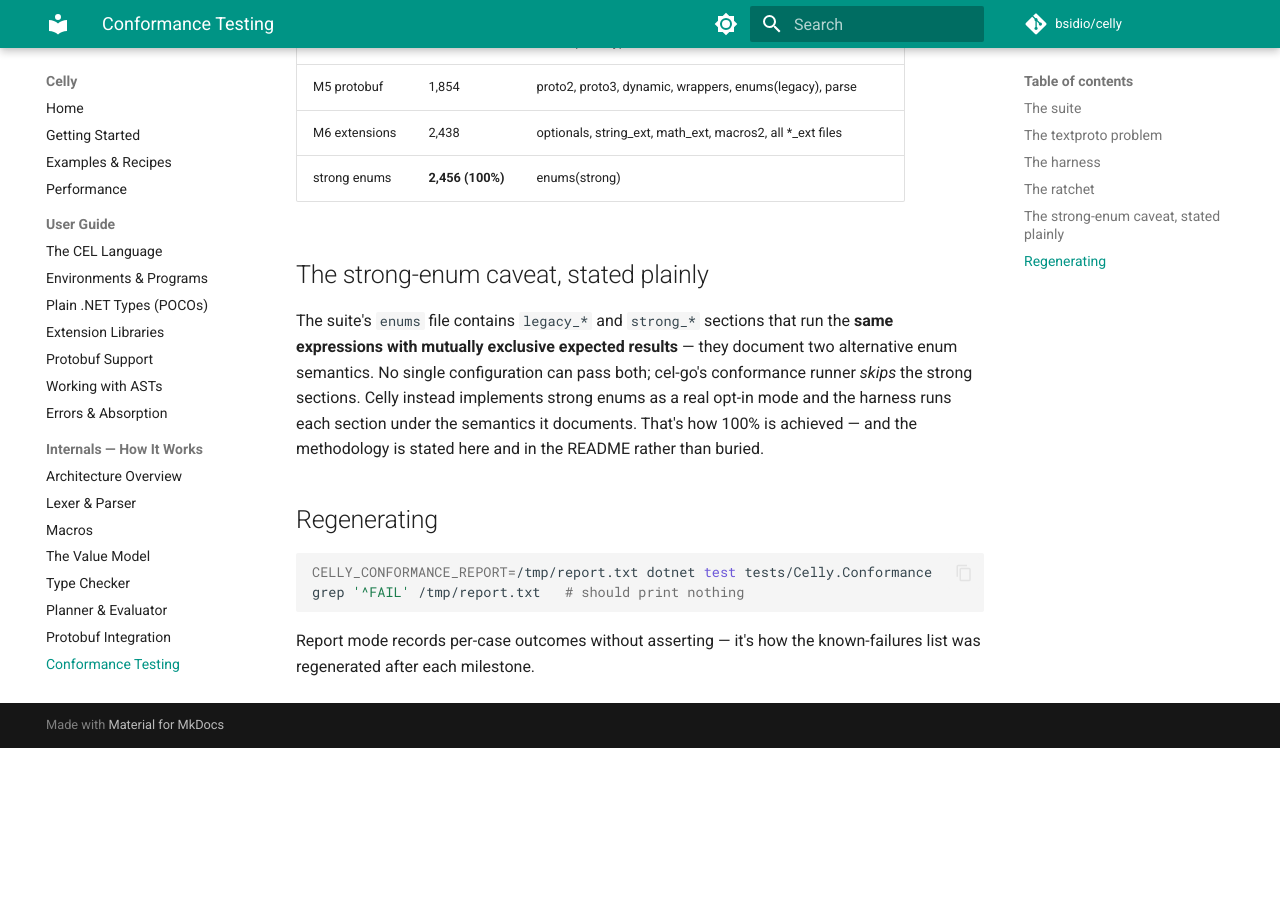
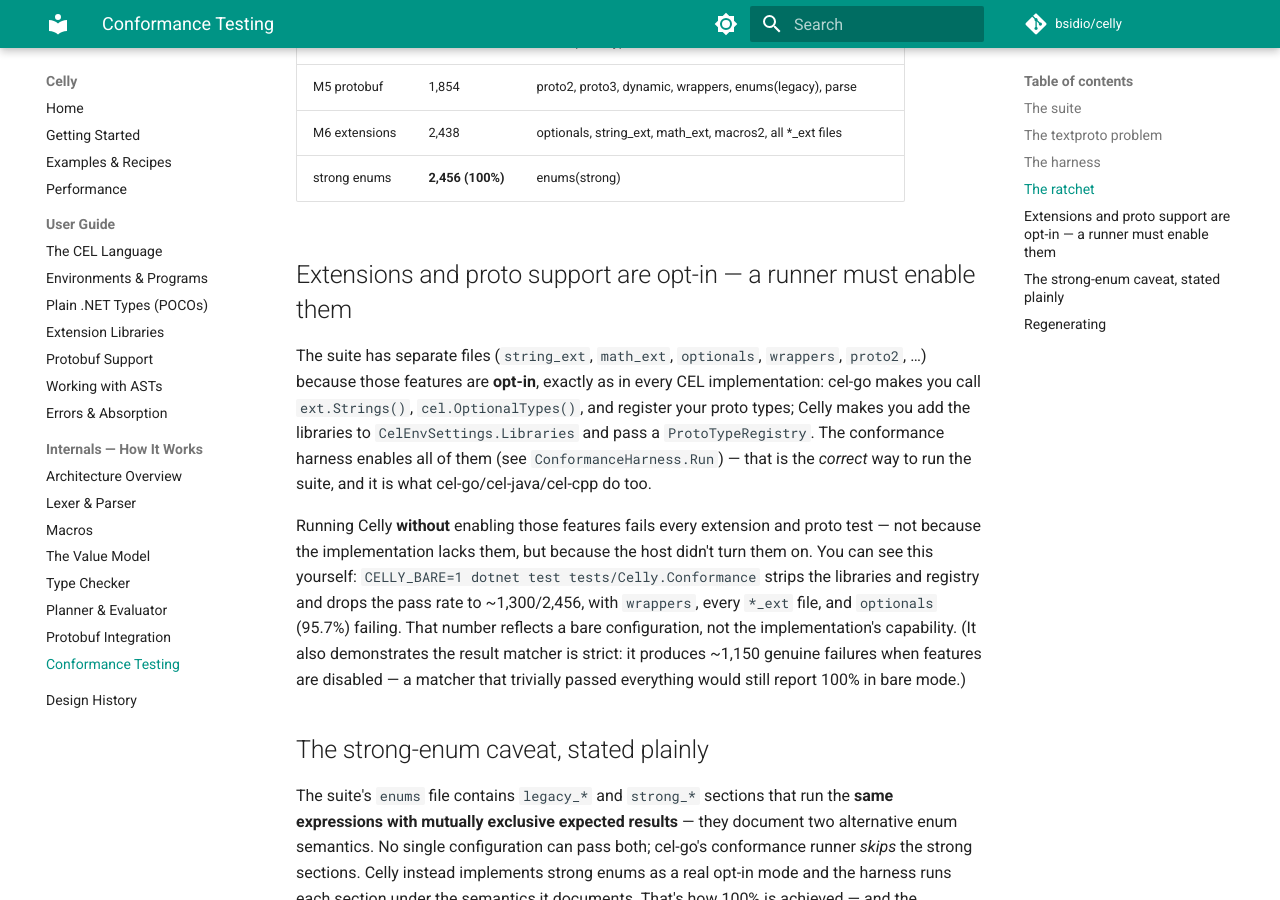
Before and after one commit to bsidio/celly, an MkDocs documentation site: the page built from docs/internals/conformance.md, in a window 1280 px wide and 900 px high, scrolled down 1857 px. Built offline with MkDocs 1.6.1 and Material for MkDocs 9.7.7, drawn with Linux system fonts in a browser that asks for light colours; comment, search, counter and statistics services are not loaded; before the commit the page ends 2605 px from its top, so only the background shows below that.

Commit message:
fix(ci): relax flaky wall-clock stress assertions; add CELLY_BARE audit switch
CI was red on a single timing assertion (QuadraticBombAbortsWithinBudget
asserted abort <2s; shared runners took 3s) — NOT a conformance failure
(CI logs show 2456/2456 on all OSes). Wall-clock SLAs don't belong in
pass/fail tests: the stress tests now assert behavior (aborts with the
budget error / correct result / short-circuits) with generous time
bounds that only catch true hangs.

Also adds CELLY_BARE=1: strips the extension libraries and proto type
support the conformance harness normally enables, reproducing what a
misconfigured runner sees (~1,300/2,456; wrappers 100%, optionals 95.7%,
all *_ext 100% failing). Documents that these features are opt-in in
every CEL implementation, and that the strict matcher produces real
failures when they're off (so 100% cannot be a "trivially-pass" artifact).

```diff
--- a/docs/internals/conformance.md
+++ b/docs/internals/conformance.md
@@ -73,6 +73,24 @@
 | M6 extensions | 2,438 | optionals, string_ext, math_ext, macros2, all *_ext files |
 | strong enums | **2,456 (100%)** | enums(strong) |
 
+## Extensions and proto support are opt-in — a runner must enable them
+
+The suite has separate files (`string_ext`, `math_ext`, `optionals`, `wrappers`, `proto2`,
+…) because those features are **opt-in**, exactly as in every CEL implementation: cel-go
+makes you call `ext.Strings()`, `cel.OptionalTypes()`, and register your proto types; Celly
+makes you add the libraries to `CelEnvSettings.Libraries` and pass a `ProtoTypeRegistry`.
+The conformance harness enables all of them (see `ConformanceHarness.Run`) — that is the
+*correct* way to run the suite, and it is what cel-go/cel-java/cel-cpp do too.
+
+Running Celly **without** enabling those features fails every extension and proto test —
+not because the implementation lacks them, but because the host didn't turn them on. You
+can see this yourself: `CELLY_BARE=1 dotnet test tests/Celly.Conformance` strips the
+libraries and registry and drops the pass rate to ~1,300/2,456, with `wrappers`, every
+`*_ext` file, and `optionals` (95.7%) failing. That number reflects a bare configuration,
+not the implementation's capability. (It also demonstrates the result matcher is strict:
+it produces ~1,150 genuine failures when features are disabled — a matcher that trivially
+passed everything would still report 100% in bare mode.)
+
 ## The strong-enum caveat, stated plainly
 
 The suite's `enums` file contains `legacy_*` and `strong_*` sections that run the **same
```
Also changed, not shown: 3 other files.
